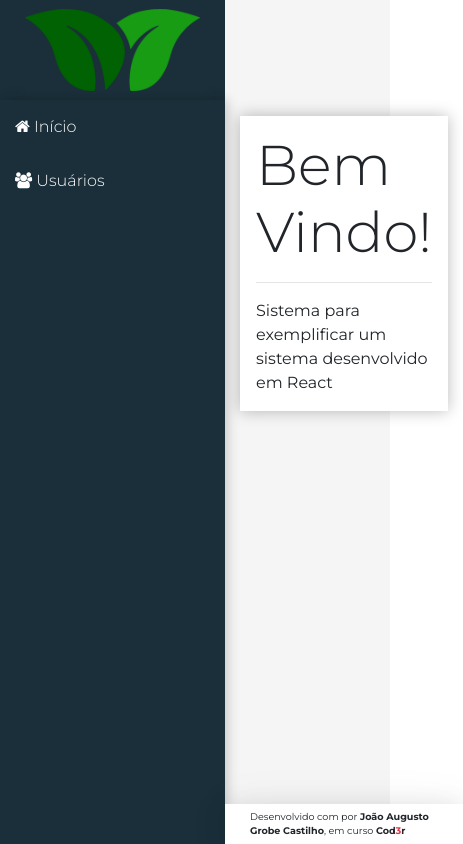
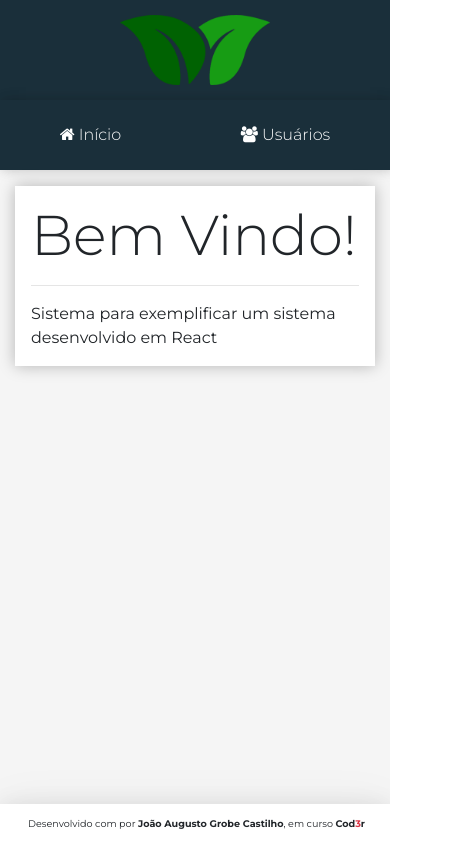
Before and after one commit to joaoaugustogrobe/React-Crud, a React (Create React App) app in the folder frontend/: page / in a window 390 px wide. Shown: the whole page, 463 px wide, since content can reach past the window. Built offline with nearby package versions, Linux system fonts and the light colour scheme.

Commit message:
Responsividade

```diff
--- a/frontend/src/components/template/Logo.css
+++ b/frontend/src/components/template/Logo.css
@@ -8,3 +8,9 @@
     padding: 0 25px;
     width: 100%;
 }
+
+@media(max-width: 576px){
+    aside.logo img{
+        width: 200px;
+    }
+}
--- a/frontend/src/components/template/Nav.css
+++ b/frontend/src/components/template/Nav.css
@@ -16,3 +16,21 @@
 .menu a:hover{
     background: linear-gradient(135deg, #10690D 0%, #1ECC1A 100%)
 }
+
+@media(max-width: 768px){
+    .menu{
+        display: flex;
+        justify-content: flex-start;
+        align-items: center;
+    }
+    .menu a{
+        display: inline;
+        padding: 10px;
+        margin: 0px;
+    }
+    .menu {
+        height: 100%;
+        justify-content: space-around;
+
+    }
+}
--- a/frontend/src/main/App.css
+++ b/frontend/src/main/App.css
@@ -4,7 +4,7 @@
     --header-height: 100px;
     --aside-width: 225px;
     --footer-height: 40px;
-
+    --menu-top-height: 70px;
     --shadow:
     0 2px 23px 0 rgba(0,0,0,0.1),
     0 2px 49px 0 rgba(0,0,0,0.06);
@@ -49,3 +49,36 @@
 footer.footer{
     grid-area:footer;
 }
+
+@media(max-width: 768px){
+    .app{
+        grid-template-rows:
+            var(--header-height)
+            var(--menu-top-height)
+            1fr
+            var(--footer-height);
+        grid-template-columns: var(--aside-width) 1fr;
+        grid-template-areas:
+            "logo header"
+            "menu menu"
+            "content content"
+            "footer footer";
+    }
+
+}
+
+@media(max-width: 576px){
+    .app{
+        grid-template-rows:
+            var(--logo-height)
+            var(--menu-top-height)
+            1fr
+            var(--footer-height);
+        grid-template-columns: 1fr;
+        grid-template-areas:
+            "logo"
+            "menu"
+            "content"
+            "footer"
+    }
+}
```
Also changed, not shown: 1 other file (tests, documents, lock files or other folders).
